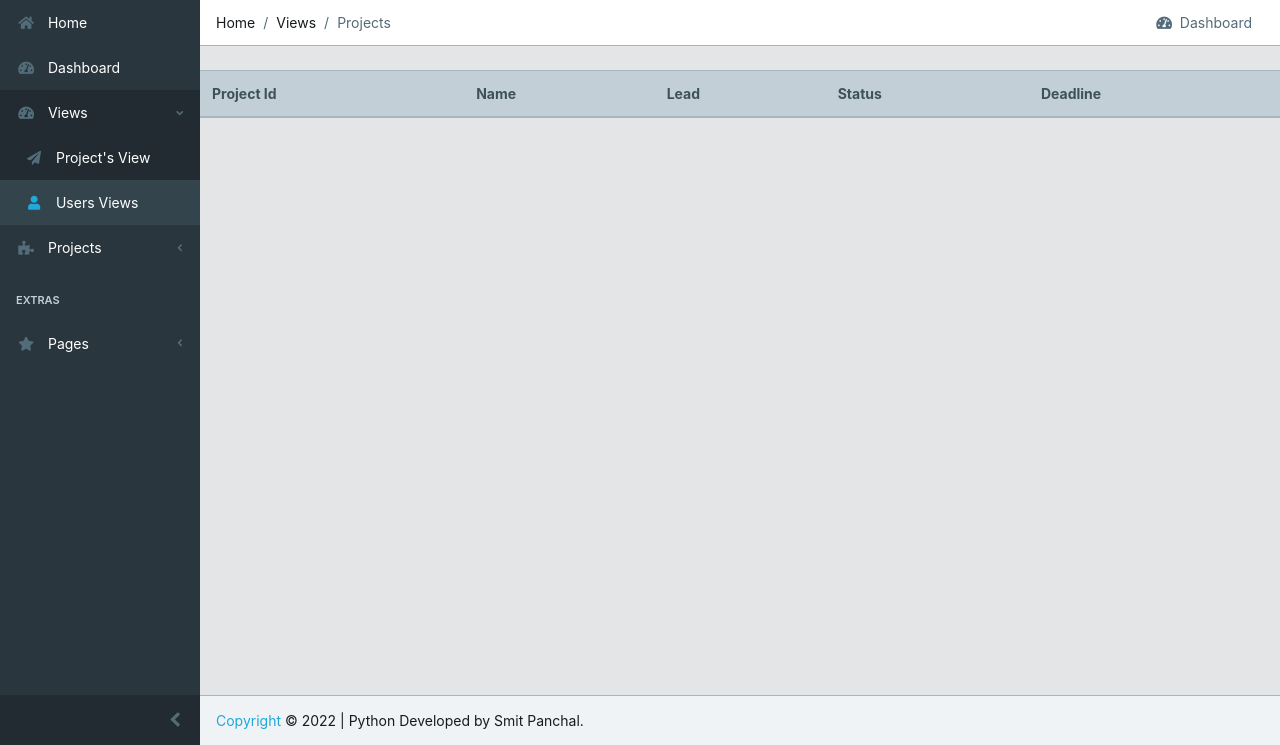
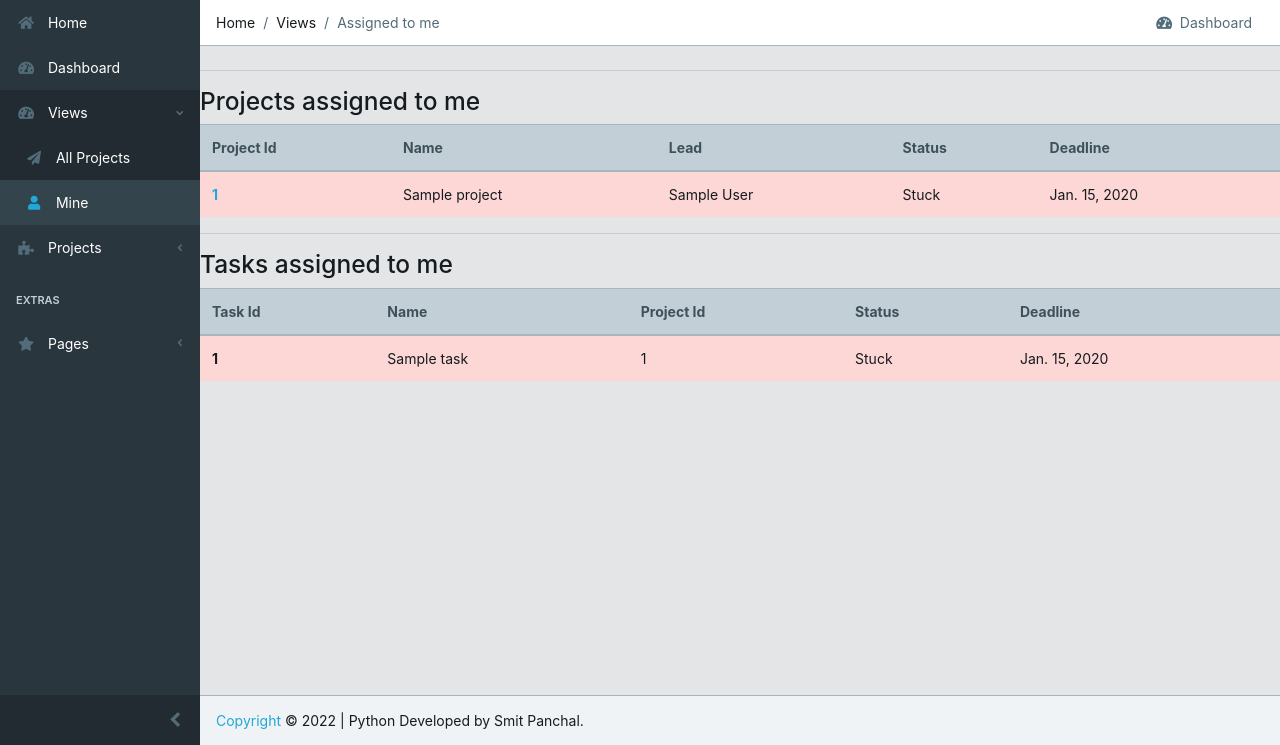
Before and after one commit to Smit271/projects-management-system, a Django app: page /views/users-view/ in a window 1280 px wide. Shown: the part 55-800 px from the top of the page. Run offline with Django 4.2, Linux system fonts and the light colour scheme; a user stored in the database is signed in; tables that the repository leaves empty hold one stand-in row (values such as "Sample post"); grey boxes marked "Sample" are stand-in pictures; lists and menus that the app fills with data are empty; some libraries are stand-ins or nearby versions.

Commit message:
added-my-view

```diff
--- a/project_ms/core/templates/core/base.html
+++ b/project_ms/core/templates/core/base.html
@@ -106,10 +106,10 @@
             <a class="nav-link nav-dropdown-toggle" href="#"><i class="fa fa-tachometer-alt"></i> Views</a>
             <ul class="nav-dropdown-items">
               <li class="nav-item">
-                <a class="nav-link" href="{% url 'views:project-view' %}"><i class="fa fa-paper-plane ml-2"></i> Project's View</a>
+                <a class="nav-link" href="{% url 'views:project-view' %}"><i class="fa fa-paper-plane ml-2"></i> All Projects</a>
               </li>
               <li class="nav-item">
-                <a class="nav-link" href="{% url 'views:users-view' %}"><i class="fa fa-user ml-2"></i> Users Views</a>
+                <a class="nav-link" href="{% url 'views:users-view' %}"><i class="fa fa-user ml-2"></i> Mine</a>
               </li>
             </ul>
           </li>
--- /dev/null
+++ b/project_ms/views/templates/views/user-view.html
@@ -0,0 +1,100 @@
+{% extends 'core/base.html' %}
+
+{% load static %}
+
+
+{% block breadcrumb %}
+<li class="breadcrumb-item">Home</li>
+<li class="breadcrumb-item">Views</li>
+<li class="breadcrumb-item active">Assigned to me</li>
+{% endblock breadcrumb %}
+{% block content %}
+<hr>
+<h3>Projects assigned to me</h3>
+<table class="table">
+    <thead class="thead-light">
+        <tr>
+            <th scope="col">Project Id</th>
+            <th scope="col">Name</th>
+            <th scope="col">Lead</th>
+            <th scope="col">Status</th>
+            <th scope="col">Deadline</th>
+        </tr>
+    </thead>
+    <tbody>
+        {% if projects %}
+        {% for project in projects %}
+        {% if project.status == '1' %}
+        <tr class="table-danger">
+            <th scope="row"><a href="/project/project-detail/{{ project.id }}"> {{project.id}} </a></th>
+            <td>{{project.name}}</td>
+            <td>{{project.project_lead.first_name}} {{project.project_lead.last_name}}</td>
+            <td>Stuck</td>
+            <td>{{project.deadline}}</td>
+        </tr>
+        {% elif project.status == '2' %}
+        <tr class="table-info">
+            <th scope="row"><a href="/project/project-detail/{{ project.id }}"> {{project.id}} </a></th>
+            <td>{{project.name}}</td>
+            <td>{{project.project_lead.first_name}} {{project.project_lead.last_name}}</td>
+            <td>Working</td>
+            <td>{{project.deadline}}</td>
+        </tr>
+        {% else %}
+        <tr class="table-success">
+            <th scope="row"><a href="/project/project-detail/{{ project.id }}"> {{project.id}} </a></th>
+            <td>{{project.name}}</td>
+            <td>{{project.project_lead.first_name}} {{project.project_lead.last_name}}</td>
+            <td>Done</td>
+            <td>{{project.deadline}}</td>
+        </tr>
+        {% endif %}
+        {% endfor %}
+        {% endif %}
+    </tbody>
+</table>
+<hr>
+<h3>Tasks assigned to me</h3>
+<table class="table">
+    <thead class="thead-light">
+        <tr>
+            <th scope="col">Task Id</th>
+            <th scope="col">Name</th>
+            <th scope="col">Project Id</th>
+            <th scope="col">Status</th>
+            <th scope="col">Deadline</th>
+        </tr>
+    </thead>
+    <tbody>
+        {% if tasks %}
+        {% for task in tasks %}
+        {% if task.status == '1' %}
+        <tr class="table-danger">
+            <th scope="row"> {{task.id}}</th>
+            <td>{{task.task_name}}</td>
+            <td>{{task.project_id}}</td>
+            <td>Stuck</td>
+            <td>{{task.deadline}}</td>
+        </tr>
+        {% elif project.status == '2' %}
+        <tr class="table-info">
+            <th scope="row">{{task.id}}</th>
+            <td>{{task.task_name}}</td>
+            <td>{{task.project_id}}</td>
+            <td>Working</td>
+            <td>{{task.deadline}}</td>
+        </tr>
+        {% else %}
+        <tr class="table-success">
+            <th scope="row">{{task.id}}</th>
+            <td>{{task.task_name}}</td>
+            <td>{{task.project_id}}</td>
+            <td>Done</td>
+            <td>{{task.deadline}}</td>
+        </tr>
+        {% endif %}
+        {% endfor %}
+        {% endif %}
+    </tbody>
+</table>
+{% endblock %}
--- a/project_ms/views/views.py
+++ b/project_ms/views/views.py
@@ -1,6 +1,8 @@
+from multiprocessing import context
 from django.http import HttpRequest, HttpResponse
 from django.shortcuts import render
-from projects.models import Project
+from projects.models import Project, Task
+from user.models import User
 
 # Create your views here.
 # def index(request):
@@ -21,4 +23,11 @@ def project_view(request):
 
 def users_view(request):
     print("Views User")
-    return render(request, "views/index.html")
+    my_projects = Project.objects.filter(assign = request.user.id).order_by("id")
+    my_tasks = Task.objects.filter(assign = request.user.id).order_by("id")
+
+    context = {
+        'projects' : my_projects,
+        'tasks' : my_tasks,
+    }
+    return render(request, "views/user-view.html", context)
```
